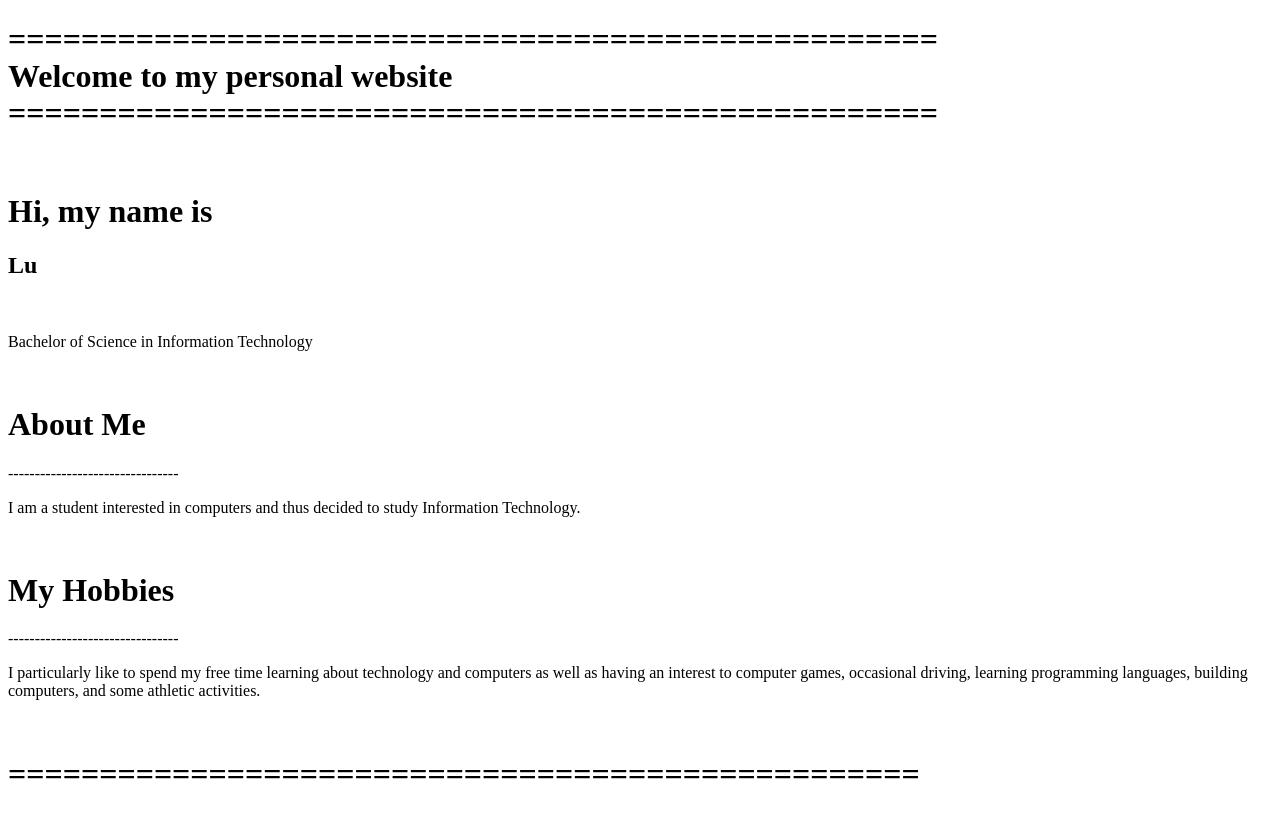
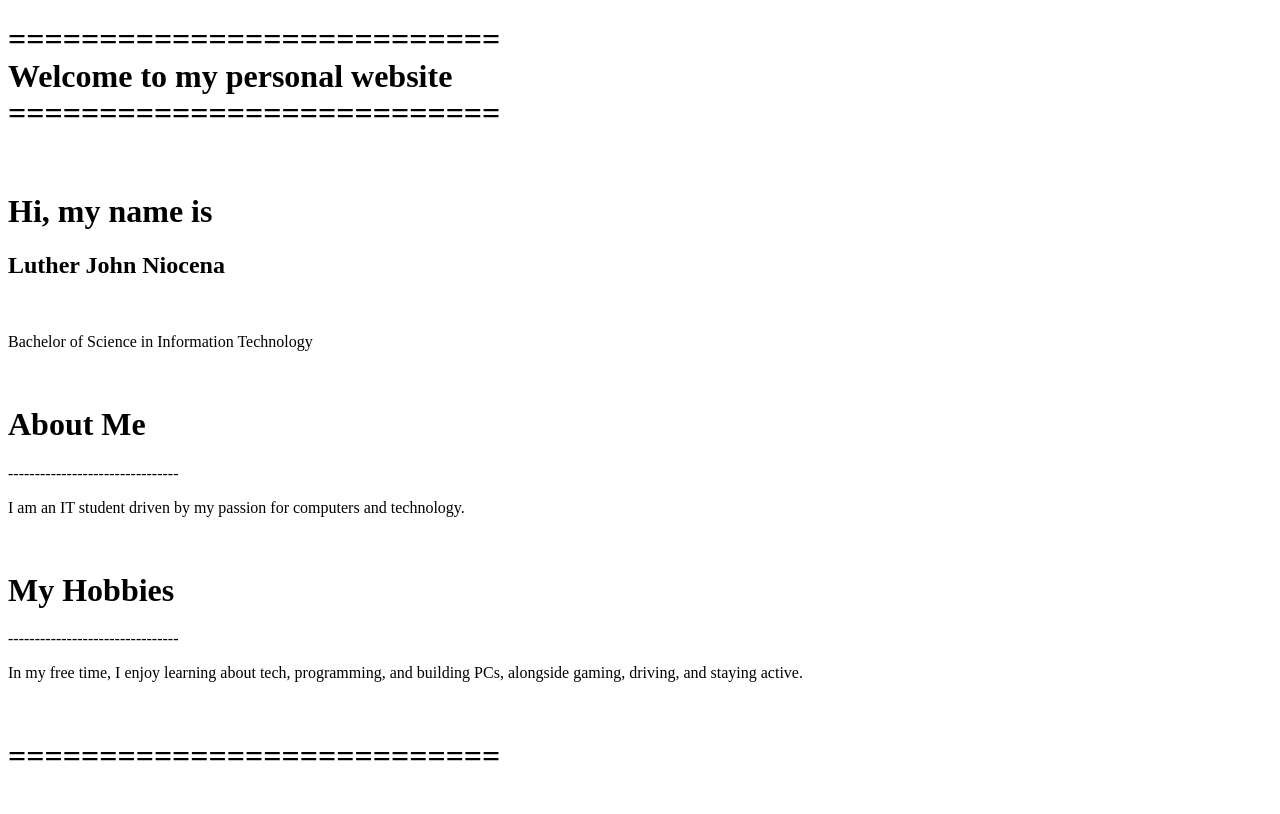
Before and after one commit to JohnGHLJN/HTML-LAB, a plain HTML site: page index.html in a window 1280 px wide. Drawn offline with Linux system fonts and the light colour scheme.

Commit message:
Revise personal website content for clarity
Updated personal information and improved text clarity.

```diff
--- a/index.html
+++ b/index.html
@@ -11,24 +11,24 @@
 
 <body>
 
-<h1>===================================================<br>
+<h1>===========================<br>
               Welcome to my personal website<br>
-===================================================</h1><br>
+===========================</h1><br>
 
 <h1>Hi, my name is</h1>
-  <h2>Lu</h2>
+  <h2>Luther John Niocena</h2>
 <br><p>Bachelor of Science in Information Technology</p>
 <br>
 
 <h1>About Me</h1>
 <p>--------------------------------</p>
-<p>I am a student interested in computers and thus decided to study Information Technology.</p>
+<p>I am an IT student driven by my passion for computers and technology.</p>
 
 <br><h1>My Hobbies</h1>
 <p>--------------------------------</p>
-<p>I particularly like to spend my free time learning about technology and computers as well as having an interest to computer games, occasional driving, learning programming languages, building computers, and some athletic activities.</p>
+<p>In my free time, I enjoy learning about tech, programming, and building PCs, alongside gaming, driving, and staying active.</p>
 
-<br><h1>==================================================</h1>
+<br><h1>===========================</h1>
 </body>
 
 </html>
```
